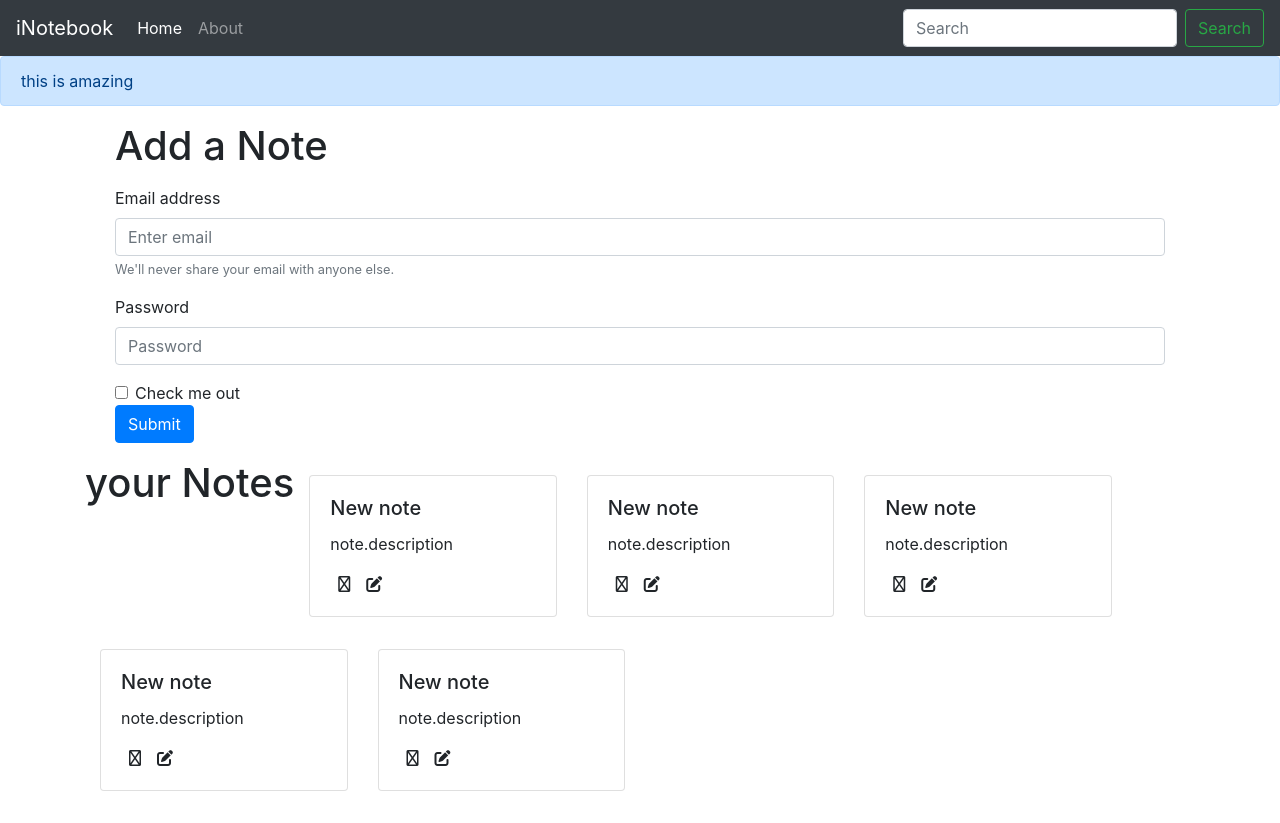
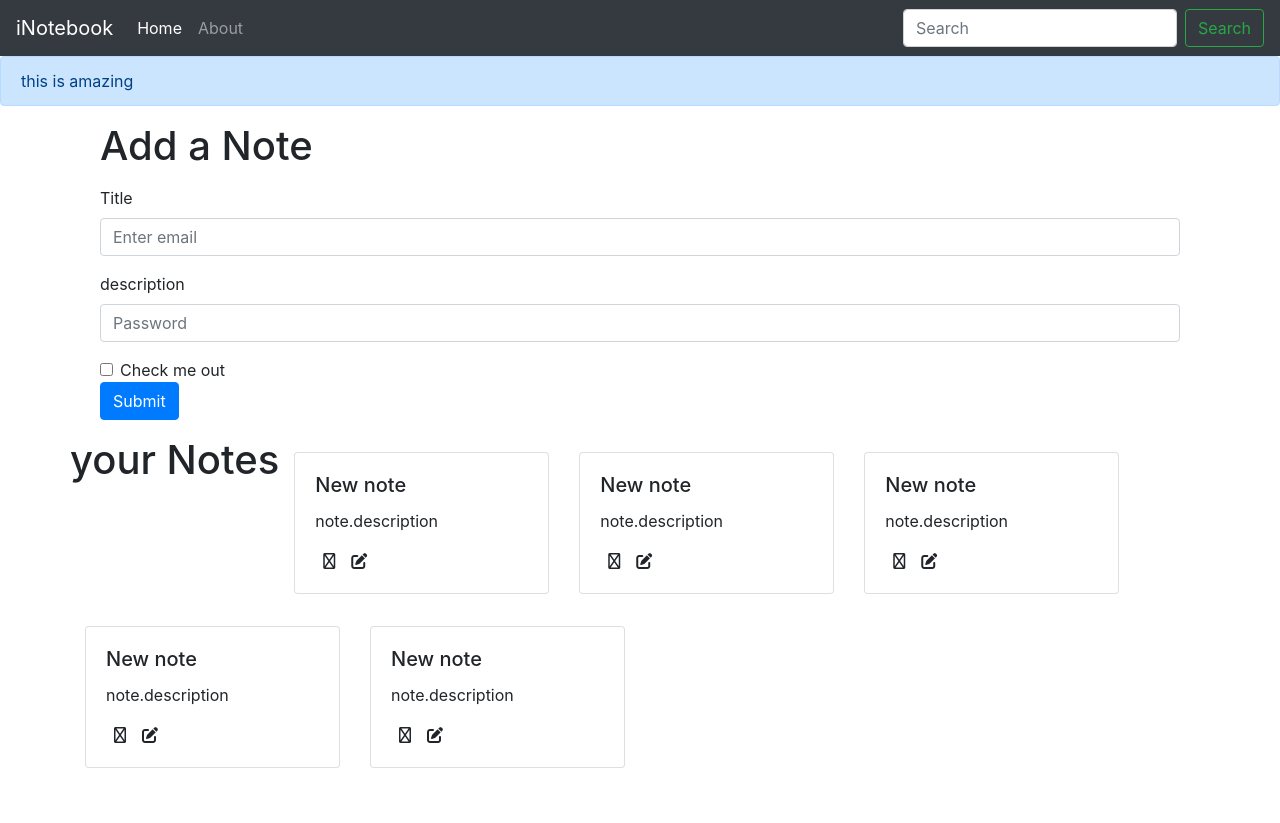
Before and after one commit to Vs74279/inotebook, a React (Create React App) app: page / in a window 1280 px wide. After the commit the page ends 800 px from the top, so only its background shows below. Built offline with nearby package versions, Linux system fonts and the light colour scheme.

Commit message:
Addinf addnote components inotebook

```diff
--- /dev/null
+++ b/src/components/AddNote.js
@@ -0,0 +1,39 @@
+import React,{useContext, useState} from 'react';
+import noteContext from "../context/noteContext";
+
+const AddNote = () => {
+    const context = useContext(noteContext);
+    const {addNote} = context;
+
+    const [note, setNote] = useState({title: "", description:"",tag: "default"})
+    const handleClick=(e)=>{
+        e.oreventDefault();
+           addNote(note.title, note.description, note.tag);
+    }
+    const onChange = (e)=>{
+       setNote({...note, [e.target.name]: e.target.value})
+    }
+  return (
+    <div className='container my-3'>
+    <h1> Add a Note</h1>
+    <form className='my-3'>
+      <div className="form-group">
+        <label htmlFor="title">Title</label>
+        <input type="text" className="form-control" id="title" name="title" aria-describedby="emailHelp" placeholder="Enter email" onChange={onChange} />
+
+      </div>
+      <div className="form-group">
+        <label htmlFor="description">description</label>
+        <input type="text" className="form-control" id="description" name="description" placeholder="Password" onChange={onChange} />
+      </div>
+      <div className="form-check">
+        <input type="checkbox" className="form-check-input" id="exampleCheck1" />
+        <label className="form-check-label" htmlFor="exampleCheck1">Check me out</label>
+      </div>
+      <button type="submit" className="btn btn-primary" onClick={handleClick}>Submit</button>
+    </form>
+    </div>
+  )
+}
+
+export default AddNote
--- a/src/components/Home.js
+++ b/src/components/Home.js
@@ -6,26 +6,9 @@
 export const Home = () => {
 
   return (
-    <div className='container'>
-      <div className='container my-3'>
-      <h1> Add a Note</h1>
-      <form className='my-3'>
-        <div className="form-group">
-          <label htmlFor="exampleInputEmail1">Email address</label>
-          <input type="email" className="form-control" id="exampleInputEmail1" aria-describedby="emailHelp" placeholder="Enter email" />
-          <small id="emailHelp" className="form-text text-muted">We'll never share your email with anyone else.</small>
-        </div>
-        <div className="form-group">
-          <label htmlFor="exampleInputPassword1">Password</label>
-          <input type="password" className="form-control" id="exampleInputPassword1" placeholder="Password" />
-        </div>
-        <div className="form-check">
-          <input type="checkbox" className="form-check-input" id="exampleCheck1" />
-          <label className="form-check-label" htmlFor="exampleCheck1">Check me out</label>
-        </div>
-        <button type="submit" className="btn btn-primary">Submit</button>
-      </form>
-      </div>
+    <div>
+
+
      <Notes/>
     </div>
   )
--- a/src/components/Notes.js
+++ b/src/components/Notes.js
@@ -1,11 +1,14 @@
 import React,{useContext} from 'react'
 import noteContext from "../context/noteContext";
 import Noteitem from './Noteitem';
+import AddNote  from './AddNote';
 
 const Notes = () => {
     const context = useContext(noteContext);
-    const {notes, setNotes} = context;
+    const {notes,addNote} = context;
   return (
+    <>
+    <AddNote/>
     <div className='row my-3'>
     <h1>your Notes</h1>
     {notes.map((note)=>{
@@ -14,6 +17,7 @@
 
     })}
     </div>
+    </>
   )
 }
 
--- a/src/context/NoteState.js
+++ b/src/context/NoteState.js
@@ -50,10 +50,35 @@
         "__v": 0
       },
   ]
+
    const [notes, setNotes] = useState(notesInitial)
 
+   // Add a note
+   const addNote = (title,description,tag)=>{
+   const note = {
+        "_id": "2365ea97e7dkad3d32ef972d0578997d3",
+        "user": "65e98e55091a4542CDbb8bc63c",
+        "title": title,
+        "description":description ,
+        "tag": tag,
+        "date": "2024-03-08T04:45:27.101Z",
+        "__v": 0
+    };
+     setNotes(notes.concat(note))
+   }
+
+   // Delete a note
+   const deleteNote = ()=>{
+
+   }
+
+   // Edit a note
+   const editNote = ()=>{
+
+   }
+
     return (
-        <NoteContext.Provider value={{notes, setNotes}}>
+        <NoteContext.Provider value={{notes, addNote, deleteNote, editNote}}>
            {props.children}
         </NoteContext.Provider>
     );
--- a/src/index.css
+++ b/src/index.css
@@ -11,7 +11,8 @@
   font-family: source-code-pro, Menlo, Monaco, Consolas, 'Courier New',
     monospace;
 }
- i{
+
+i {
   cursor: pointer;
 
 }
```
